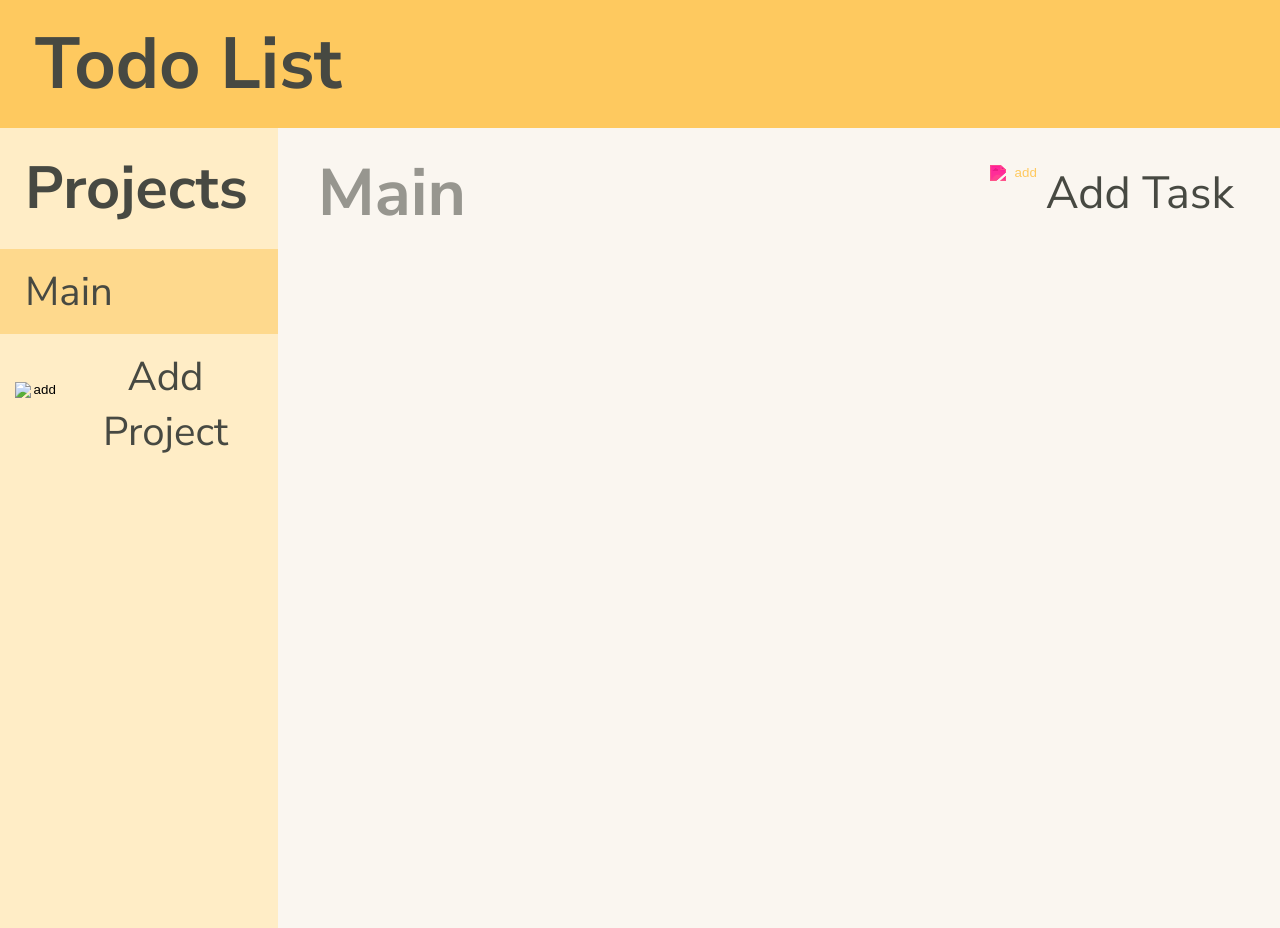
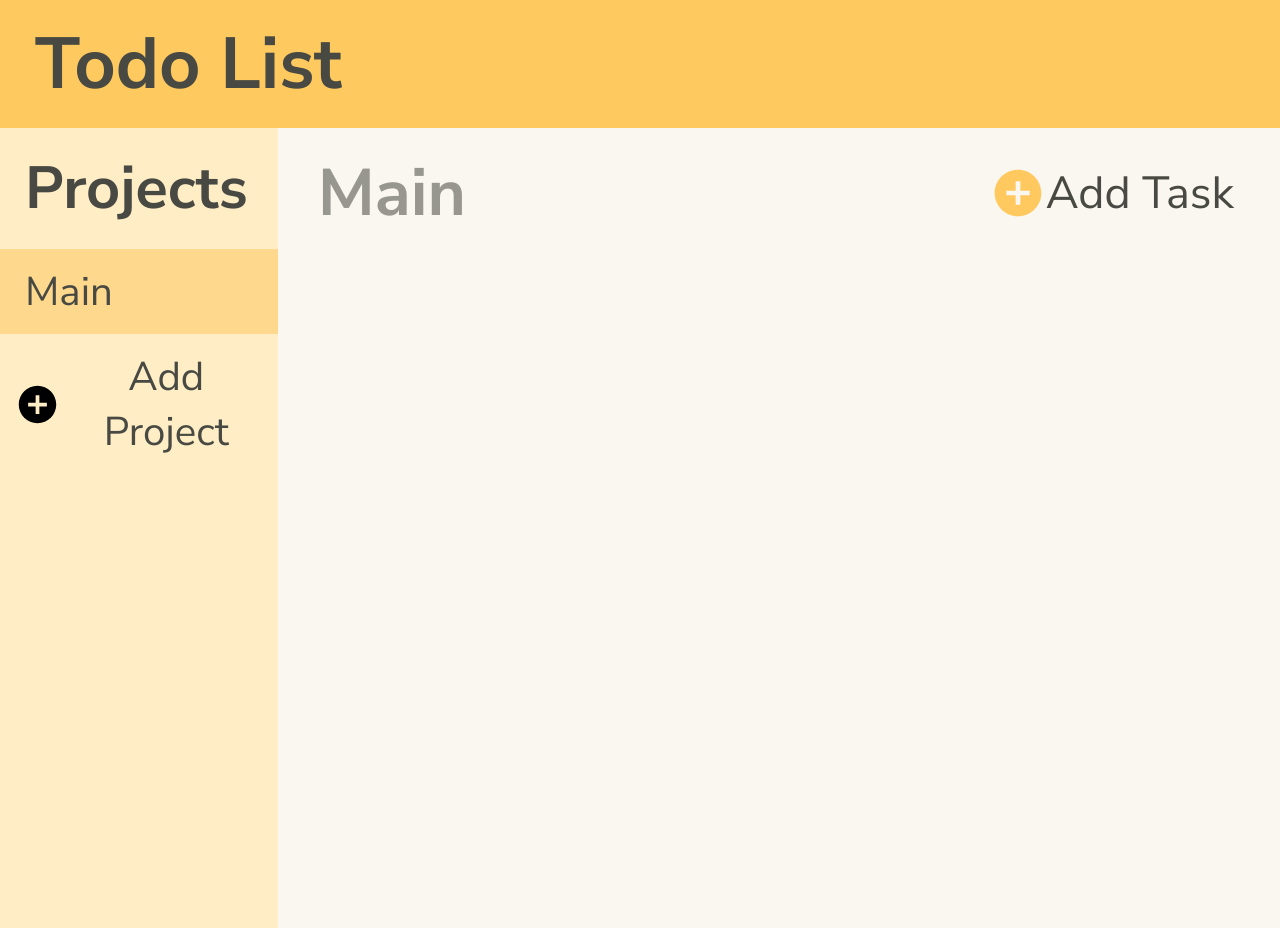
Before and after one commit to Hrid1402/Todo-List, a plain HTML site: page index.html in a window 1280 px wide. Drawn offline with Linux system fonts and the light colour scheme.

Commit message:
images bug fixed

```diff
--- a/index.html
+++ b/index.html
@@ -55,7 +55,7 @@
     <dialog id="dialog">
         <div class="dialogContent">
             <div class="topDialog">
-                <img id="closeDialog" src="../src/assets/close.svg" alt="x">
+                <img id="closeDialog" src="images/close.svg" alt="x">
                 <h1>New task</h1>
             </div>
 
@@ -140,7 +140,7 @@
 
                 <!-- PROJECTS INSIDE-->
                 <button class="addProject" id="addProject">
-                    <img src="../src/assets/add.svg" alt="add">
+                    <img src="images/add.svg" alt="add">
                     <p>Add Project</p>
                 </button>
             </div>
@@ -151,7 +151,7 @@
             <div class="topPart">
                 <h1 id="actualProjectText">Text</h1>
                 <button class="addBtn" id="addBTN">
-                    <img src="../src/assets/add.svg" alt="add">
+                    <img src="images/add.svg" alt="add">
                     <p>Add Task</p>
                 </button>
             </div>
```
Also changed, not shown: images/add.svg (added), images/close.svg (added).
